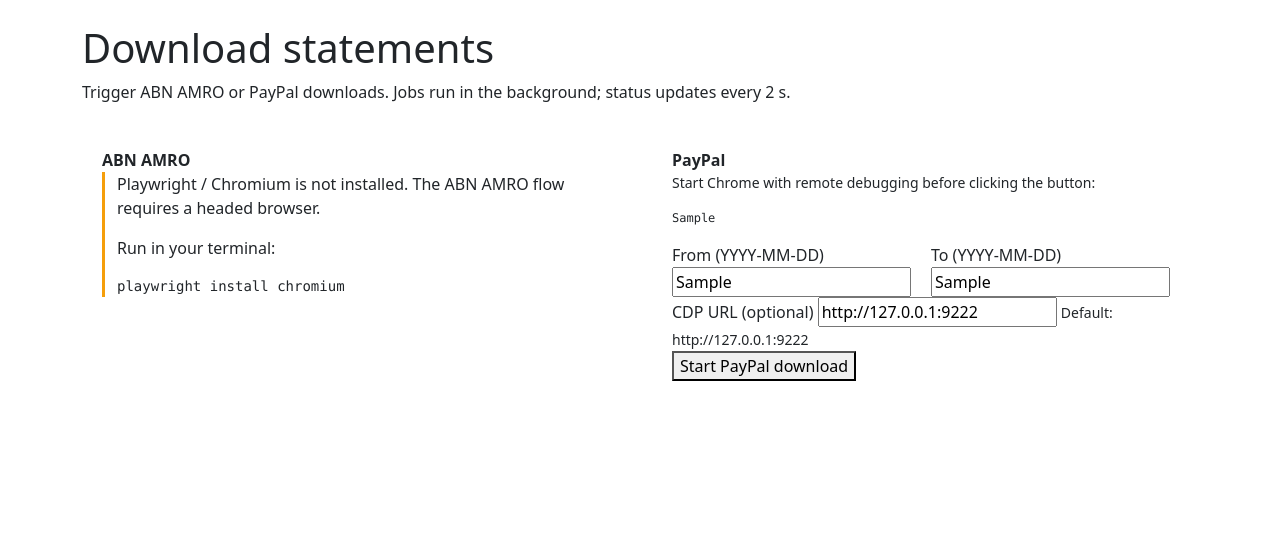
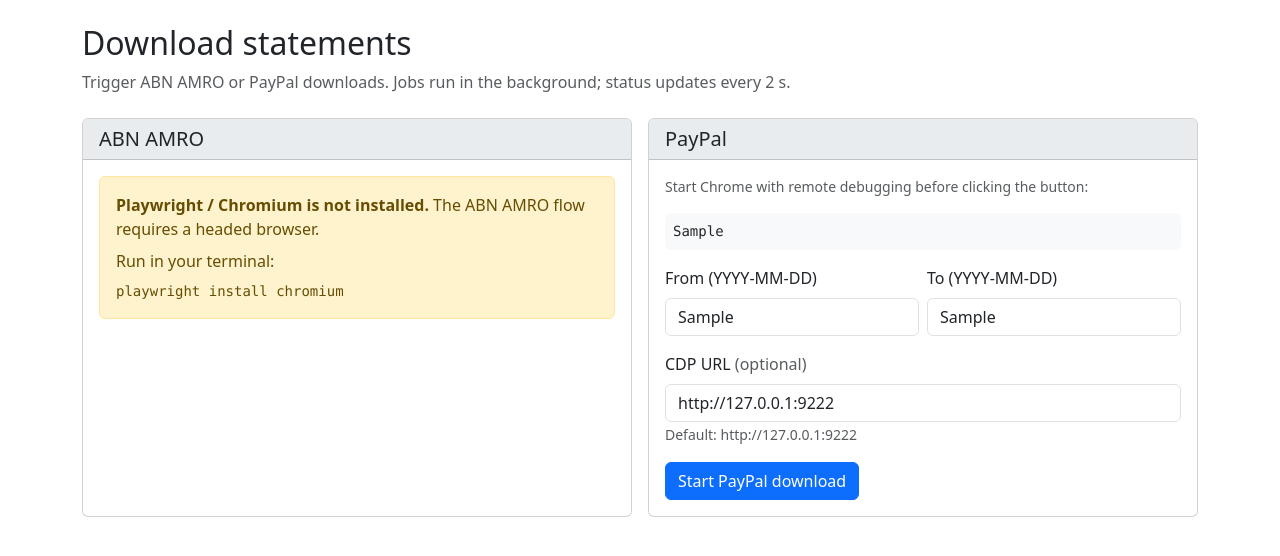
Before and after one commit to divyavanmahajan/dvm-finance, a Python web app: template src/abn_combined/web/templates/download.html in a window 1280 px wide. Shown: the part 59-615 px from the top of the page. Run offline with Jinja, Linux system fonts and the light colour scheme; the template is opened without the code that fills it: most values are stand-ins (such as "Sample title", 1, 10 or a date in 2020).

Commit message:
Apply Bootstrap 5 styling to Download, Upload, and Snapshots pages
Modernize UI on three remaining pages to match Transactions, Trends, and
Rules pages. Convert from Pico CSS to Bootstrap 5 card-based layouts with
proper form styling, responsive grids, and dark mode support.

## Changes

**Download page** (download.html)
- Convert to Bootstrap row/col grid layout
- Change article.download-card to card components
- Update form labels and inputs to Bootstrap form-control
- Add responsive 2-column grid (stacks on mobile)
- Replace buttons with btn btn-primary
- Add loading spinner styling

**Upload page** (upload.html)
- Convert to centered card layout
- Replace hgroup with h1.h2 + p.text-muted
- Style file input and select as form-control/form-select
- Replace button with btn btn-primary

**Snapshots page** (snapshots.html)
- Convert sections to card components
- Change to card-header bg-body-secondary
- Convert table to Bootstrap table.table-sm.table-hover
- Style download buttons with btn btn-outline-secondary
- Update import form with form controls
- Add proper spacing and empty state messaging

All pages now have consistent Bootstrap styling, dark mode support,
responsive layouts, and professional appearance matching the rest of
the application.

```diff
--- a/src/abn_combined/web/templates/download.html
+++ b/src/abn_combined/web/templates/download.html
@@ -1,24 +1,26 @@
 {% extends "base.html" %}
 {% block title %}Download — abn-combined{% endblock %}
 {% block content %}
-{# base.html has no head block to extend; import the page stylesheet here instead. #}
-<style>@import url('/static/downloads.css');</style>
-<hgroup>
-  <h1>Download statements</h1>
-  <p>Trigger ABN AMRO or PayPal downloads. Jobs run in the background; status updates every 2 s.</p>
-</hgroup>
+<div class="mb-4">
+  <h1 class="h2">Download statements</h1>
+  <p class="text-muted">Trigger ABN AMRO or PayPal downloads. Jobs run in the background; status updates every 2 s.</p>
+</div>
 
-<div class="download-grid">
+<div class="row g-3">
 
   {# ── ABN AMRO card ─────────────────────────────────────────────────── #}
-  <article class="download-card" id="abn-card">
-    <header><strong>ABN AMRO</strong></header>
+  <div class="col-md-6">
+    <div class="card h-100">
+      <div class="card-header bg-body-secondary">
+        <h5 class="mb-0">ABN AMRO</h5>
+      </div>
+      <div class="card-body">
 
         {% if not playwright_available %}
-    <div class="download-notice" role="alert">
-      <p>Playwright / Chromium is not installed.  The ABN AMRO flow requires a headed browser.</p>
-      <p>Run in your terminal:</p>
-      <pre><code>playwright install chromium</code></pre>
+        <div class="alert alert-warning" role="alert">
+          <p class="mb-2"><strong>Playwright / Chromium is not installed.</strong> The ABN AMRO flow requires a headed browser.</p>
+          <p class="mb-0">Run in your terminal:</p>
+          <pre class="mt-2 mb-0"><code>playwright install chromium</code></pre>
         </div>
         {% else %}
         <form
@@ -27,31 +29,34 @@
           hx-swap="innerHTML"
           hx-disabled-elt="button[type=submit]">
 
-      <div class="download-dates">
-        <label>
-          From (DD-MM-YYYY)
-          <input type="text" name="from_date" value="{{ abn_from }}" pattern="\d{2}-\d{2}-\d{4}"
-                 placeholder="DD-MM-YYYY">
-        </label>
-        <label>
-          To (DD-MM-YYYY)
-          <input type="text" name="to_date" value="{{ abn_to }}" pattern="\d{2}-\d{2}-\d{4}"
-                 placeholder="DD-MM-YYYY">
-        </label>
+          <div class="row g-2 mb-3">
+            <div class="col-md-6">
+              <label for="abn-from" class="form-label">From (DD-MM-YYYY)</label>
+              <input type="text" id="abn-from" class="form-control" name="from_date" value="{{ abn_from }}"
+                     pattern="\d{2}-\d{2}-\d{4}" placeholder="DD-MM-YYYY">
+            </div>
+            <div class="col-md-6">
+              <label for="abn-to" class="form-label">To (DD-MM-YYYY)</label>
+              <input type="text" id="abn-to" class="form-control" name="to_date" value="{{ abn_to }}"
+                     pattern="\d{2}-\d{2}-\d{4}" placeholder="DD-MM-YYYY">
+            </div>
           </div>
 
-      <p class="download-hint">
+          <p class="text-muted small mb-3">
             A headed Chromium window will open. Authenticate with the ABN AMRO app when prompted.
           </p>
 
           {% if abn_job and not abn_job.is_terminal() %}
-      <button type="submit" disabled>Running…</button>
+          <button type="submit" class="btn btn-primary" disabled>
+            <span class="spinner-border spinner-border-sm me-2" role="status" aria-hidden="true"></span>
+            Running…
+          </button>
           {% else %}
-      <button type="submit">Start ABN download</button>
+          <button type="submit" class="btn btn-primary">Start ABN download</button>
           {% endif %}
         </form>
         {% endif %}
-
+      </div>
       <div id="abn-status">
         {% if abn_job %}
           {% set source = "abn" %}
@@ -59,16 +64,21 @@
           {% include "_download_status.html" %}
         {% endif %}
       </div>
-  </article>
+    </div>
+  </div>
 
   {# ── PayPal card ────────────────────────────────────────────────────── #}
-  <article class="download-card" id="paypal-card">
-    <header><strong>PayPal</strong></header>
+  <div class="col-md-6">
+    <div class="card h-100">
+      <div class="card-header bg-body-secondary">
+        <h5 class="mb-0">PayPal</h5>
+      </div>
+      <div class="card-body">
 
-    <p class="download-hint">
+        <p class="text-muted small mb-3">
           Start Chrome with remote debugging before clicking the button:
         </p>
-    <pre class="chrome-cmd"><code>{{ chrome_launch_command }}</code></pre>
+        <pre class="bg-light p-2 rounded mb-3"><code>{{ chrome_launch_command }}</code></pre>
 
         <form
           hx-post="/api/download/paypal"
@@ -76,32 +86,36 @@
           hx-swap="innerHTML"
           hx-disabled-elt="button[type=submit]">
 
-      <div class="download-dates">
-        <label>
-          From (YYYY-MM-DD)
-          <input type="text" name="from_date" value="{{ pp_from }}" pattern="\d{4}-\d{2}-\d{2}"
-                 placeholder="YYYY-MM-DD">
-        </label>
-        <label>
-          To (YYYY-MM-DD)
-          <input type="text" name="to_date" value="{{ pp_to }}" pattern="\d{4}-\d{2}-\d{2}"
-                 placeholder="YYYY-MM-DD">
-        </label>
+          <div class="row g-2 mb-3">
+            <div class="col-md-6">
+              <label for="pp-from" class="form-label">From (YYYY-MM-DD)</label>
+              <input type="text" id="pp-from" class="form-control" name="from_date" value="{{ pp_from }}"
+                     pattern="\d{4}-\d{2}-\d{2}" placeholder="YYYY-MM-DD">
+            </div>
+            <div class="col-md-6">
+              <label for="pp-to" class="form-label">To (YYYY-MM-DD)</label>
+              <input type="text" id="pp-to" class="form-control" name="to_date" value="{{ pp_to }}"
+                     pattern="\d{4}-\d{2}-\d{2}" placeholder="YYYY-MM-DD">
+            </div>
           </div>
 
-      <label>
-        CDP URL (optional)
-        <input type="text" name="cdp_url" value="http://127.0.0.1:9222" placeholder="http://127.0.0.1:9222">
-        <small>Default: http://127.0.0.1:9222</small>
-      </label>
+          <div class="mb-3">
+            <label for="cdp-url" class="form-label">CDP URL <span class="text-muted">(optional)</span></label>
+            <input type="text" id="cdp-url" class="form-control" name="cdp_url" value="http://127.0.0.1:9222"
+                   placeholder="http://127.0.0.1:9222">
+            <small class="form-text text-muted">Default: http://127.0.0.1:9222</small>
+          </div>
 
           {% if paypal_job and not paypal_job.is_terminal() %}
-      <button type="submit" disabled>Running…</button>
+          <button type="submit" class="btn btn-primary" disabled>
+            <span class="spinner-border spinner-border-sm me-2" role="status" aria-hidden="true"></span>
+            Running…
+          </button>
           {% else %}
-      <button type="submit">Start PayPal download</button>
+          <button type="submit" class="btn btn-primary">Start PayPal download</button>
           {% endif %}
         </form>
-
+      </div>
       <div id="paypal-status">
         {% if paypal_job %}
           {% set source = "paypal" %}
@@ -109,7 +123,8 @@
           {% include "_download_status.html" %}
         {% endif %}
       </div>
-  </article>
+    </div>
+  </div>
 
 </div>
 {% endblock %}
```
Also changed, not shown: src/abn_combined/web/templates/snapshots.html (+68 -28 lines), src/abn_combined/web/templates/upload.html (+30 -16 lines). Lines whose indentation alone changed are shown as unchanged.
